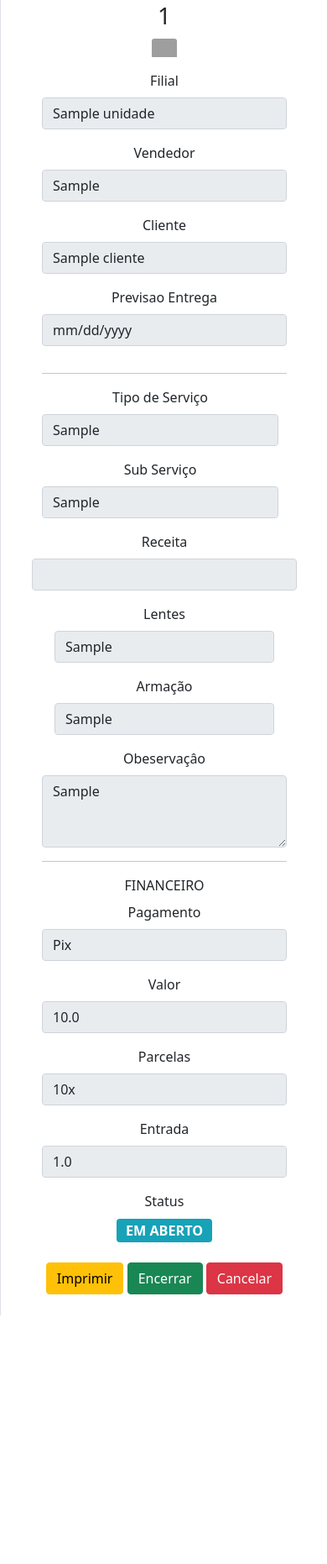
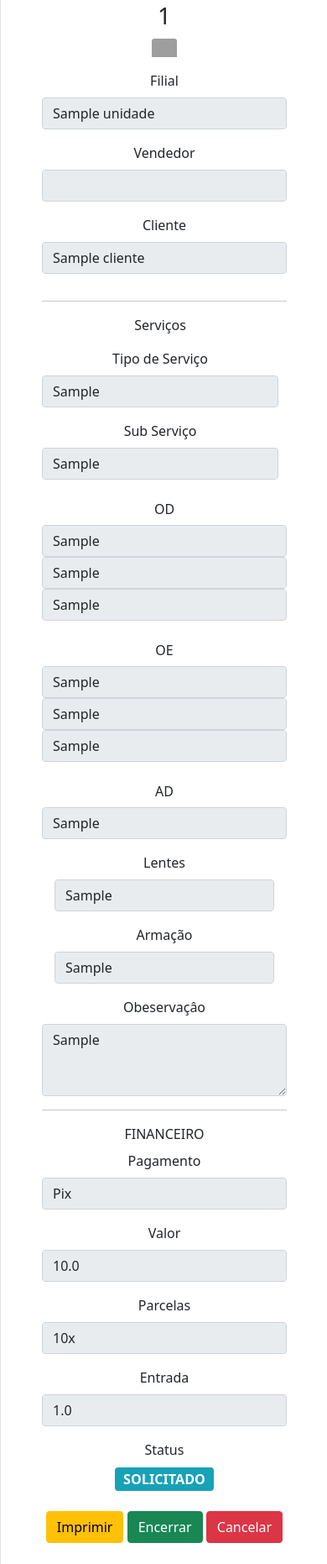
Before and after one commit to santosgv/Sis-Otica, a Django app: page /Visualizar_os/1 in a window 390 px wide. Shown: the part 120-1982 px from the top of the page at 84% size. Before the commit the page ends 1686 px from the top, so only its background shows below. Run offline with Django 4.2, Linux system fonts and the light colour scheme; tables that the repository leaves empty hold one stand-in row (values such as "Sample post"); some libraries are stand-ins or nearby versions; grey boxes are pictures that could not be loaded.

Commit message:
alteracao de OS e model

```diff
--- a/Backend/Core/models.py
+++ b/Backend/Core/models.py
@@ -27,7 +27,7 @@ class CLIENTE(models.Model):
 class ORDEN(models.Model):
 
     CHOICES_SITUACAO =(
-        ('A','EM ABERTO'),
+        ('A','SOLICITADO'),
         ('E','ENCERRADO'),
         ('C','CANCELADO'),
     )
--- a/Backend/Core/templates/Os/Lista_Os.html
+++ b/Backend/Core/templates/Os/Lista_Os.html
@@ -58,7 +58,7 @@
                           <td>{{Os.DATA}}</td>
                           <td>
                             {% if Os.STATUS == "A" %}
-                            <span class="badge badge-info">EM ABERTO</span>
+                            <span class="badge badge-info">SOLICITADO</span>
                             {% endif %}
 
                             {% if Os.STATUS == "E" %}
--- a/Backend/Core/templates/Os/Visualizar_os.html
+++ b/Backend/Core/templates/Os/Visualizar_os.html
@@ -35,27 +35,27 @@ Vizualiar O.S
           <img src="/media/{{VISUALIZAR_OS.ANEXO}}" class="card-img-top"  style="width: 10%;" alt="{{VISUALIZAR_OS.ANEXO}}">
         </div>
         <div class="row">
-          <div class="form-group col-md-2">
+          <div class="form-group col-md-4">
             <label for="FILIAL">Filial</label>
-            <input  class="form-control" readonly id="FILIAL"  name="FILIAL" value="{{VISUALIZAR_OS.FILIAL}}" >
+            <input readonly class="form-control" id="FILIAL" name="FILIAL" value="{{VISUALIZAR_OS.FILIAL}}" >
           </div>
-          <div class="form-group col-md-2">
+          <div class="form-group col-md-4">
             <label for="VENDEDOR" >Vendedor</label>
-            <input  class="form-control"  readonly id="VENDEDOR" name="VENDEDOR" value="{{VISUALIZAR_OS.VENDEDOR.first_name}}" >
+            <input readonly class="form-control" value="{{user.first_name}}" >
+            <input type="text" id="VENDEDOR" style="display: none;" name="VENDEDOR" value="{{VISUALIZAR_OS.VENDEDOR.first_name}}">
           </div>
           <div class="form-group col-md-4">
             <label for="CLIENTE">Cliente</label>
-            <input  class="form-control"  readonly id="CLIENTE" name="CLIENTE" value="{{VISUALIZAR_OS.CLIENTE}}" >
-          </div>
-          <div class="form-group col-md-2">
-            <label for="DATA_NASCIMENTO">Previsao Entrega</label>
-            <input required type="date" readonly class="form-control" value="{{VISUALIZAR_OS.PREVISAO_ENTREGA}}"  id="PREVISAO_ENTREGA" name="PREVISAO_ENTREGA">
+            <input readonly class="form-control"  id="CLIENTE" name="CLIENTE" value="{{VISUALIZAR_OS.CLIENTE}}" >
           </div>
         </div>
         <hr>
         <div class="row">
           <div class="form-row">
-            <div class="form-group col-md-6">
+            <div class="form-group col-md-4">
+              <span for="inputState">Serviços</span>
+            </div>
+            <div class="form-group col-md-4">
               <label for="inputState">Tipo de Serviço</label>
               <select required id="SERVICO" readonly name="SERVICO" class="form-control">
                 <option selected>{{VISUALIZAR_OS.SERVICO}}</option>
@@ -63,7 +63,7 @@ Vizualiar O.S
                 <option value="Pronta Entrega">Pronta Entrega</option>
               </select>
             </div>
-            <div class="form-group col-md-6">
+            <div class="form-group col-md-4">
               <label for="inputState">Sub Serviço</label>
               <select required id="SUB_SERVICO" readonly name="SUB_SERVICO" class="form-control">
                 <option selected>{{VISUALIZAR_OS.SUB_SERVICO}}</option>
@@ -71,9 +71,37 @@ Vizualiar O.S
             </div>
           </div>
         </div>
+
         <div class="form-group row">
-            <label for="NUMERO">Receita</label>
-          <input required class="form-control" readonly value="{{VISUALIZAR_OS.RECEITA}}"  id="RECEITA" name="RECEITA"  >
+          <label for="inputEmail3" class="col-sm-1 col-form-label">OD</label>
+          <div class="col-sm-3">
+            <input  type="text" class="form-control" name="OD_ESF" id="OD_ESF" value="{{VISUALIZAR_OS.OD_ESF}}"  readonly>
+          </div>
+        <div class="col-sm-3">
+          <input type="text" class="form-control"  name="OD_CIL" id="OD_CIL" value="{{VISUALIZAR_OS.OD_CIL}}"  readonly>
+        </div>
+        <div class="col-sm-3">
+          <input type="text" class="form-control"  name="OD_EIXO" id="OD_EIXO" value="{{VISUALIZAR_OS.OD_EIXO}}"  readonly>
+        </div>
+
+        </div>
+        <div class="form-group row">
+          <label for="inputEmail3" class="col-sm-1 col-form-label">OE</label>
+          <div class="col-sm-3">
+            <input type="text" class="form-control" name="OE_ESF" id="OE_ESF" value="{{VISUALIZAR_OS.OE_ESF}}"  readonly>
+          </div>
+        <div class="col-sm-3">
+          <input type="text" class="form-control" name="OE_CIL" id="OE_CIL" value="{{VISUALIZAR_OS.OE_CIL}}"  readonly>
+        </div>
+        <div class="col-sm-3">
+          <input type="text" class="form-control" name="OE_EIXO" id="OE_EIXO"  value="{{VISUALIZAR_OS.OE_EIXO}}"  readonly>
+        </div>
+        </div>
+        <div class="form-group row">
+          <label for="inputEmail3" class="col-sm-1 col-form-label">AD</label>
+          <div class="col-sm-3">
+            <input type="text" class="form-control" name="AD" id="AD" value="{{VISUALIZAR_OS.AD}}"  readonly>
+          </div>
         </div>
         <div class="form-group col-md-12">
           <label for="FILIAL">Lentes</label>
@@ -170,7 +198,7 @@ Vizualiar O.S
           <div class="form-group col-md-2">
             <label for="inputZip">Status</label>
             {% if VISUALIZAR_OS.STATUS == "A" %}
-            <h4><span class="badge badge-info">EM ABERTO</span></h4>
+            <h4><span class="badge badge-info">SOLICITADO</span></h4>
             {% endif %}
 
             {% if VISUALIZAR_OS.STATUS == "E" %}
--- a/Backend/Core/views.py
+++ b/Backend/Core/views.py
@@ -118,13 +118,13 @@ def Cadastrar_os(request,id_os):
             PREVISAO_ENTREGA = request.POST.get('PREVISAO_ENTREGA')
             SERVICO_POST =str(request.POST.get('SERVICO'))
             SUB_SERVICO_POST = request.POST.get('SUB_SERVICO')
-            RECEITA = ('OD ESF: ',request.POST.get('OD_ESF'),
-                      'OD CIL:',request.POST.get('OD_CIL'),
-                      'OD EIXO: ',request.POST.get('OD_EIXO'),
-                      'OE ESF: ',request.POST.get('OE_ESF'),
-                      'OE CIL: ',request.POST.get('OE_CIL'),
-                      'OE EIXO: ',request.POST.get('OE_EIXO'),
-                      'AD: ',request.POST.get('AD'))
+            OD_ESF = request.POST.get('OD_ESF')
+            OD_CIL = request.POST.get('OD_CIL')
+            OD_EIXO = request.POST.get('OD_EIXO')
+            OE_ESF = request.POST.get('OE_ESF')
+            OE_CIL = request.POST.get('OE_CIL')
+            OE_EIXO = request.POST.get('OE_EIXO')
+            AD = request.POST.get('AD')
             LENTES = request.POST.get('LENTES')
             ARMACAO = request.POST.get('ARMACAO')
             OBSERVACAO = request.POST.get('OBSERVACAO')
@@ -141,7 +141,13 @@ def Cadastrar_os(request,id_os):
             PREVISAO_ENTREGA= PREVISAO_ENTREGA,
             SERVICO= SERVICO_POST,
             SUB_SERVICO= SUB_SERVICO_POST,
-            RECEITA= RECEITA,
+            OD_ESF= OD_ESF,
+            OD_CIL = OD_CIL,
+            OD_EIXO = OD_EIXO,
+            OE_ESF = OE_ESF,
+            OE_CIL = OE_CIL,
+            OE_EIXO = OE_EIXO,
+            AD = AD,
             LENTES= LENTES,
             ARMACAO= ARMACAO,
             OBSERVACAO= OBSERVACAO,
@@ -189,7 +195,7 @@ def Cancelar_os(request,id_os):
             CANCELAR_OS = ORDEN.objects.get(id=id_os)
             CANCELAR_OS.STATUS ="C"
             CANCELAR_OS.save()
-            messages.add_message(request, constants.SUCCESS, 'O.s Encerrado com sucesso')
+            messages.add_message(request, constants.SUCCESS, 'O.s Foi Cancelada com sucesso')
             return redirect('/Lista_Os')
         except Exception as msg:
             print(msg)
```
Also changed, not shown: Backend/Core/templates/Os/cadastrar_os.html (+12 -9 lines), Backend/Autenticacao/migrations/0001_initial.py (deleted), Backend/Core/migrations/0001_initial.py (deleted), Backend/Core/migrations/0002_rename_dara_encerramento_orden_data_encerramento.py (deleted), Backend/Unidades/migrations/0001_initial.py (deleted), Backend/media/anexo_img/Captura_de_tela_de_2023-01-25_11-27-37.png (added), Backend/media/anexo_img/black_hole_8-wallpaper-2560x1440.jpg (added).
